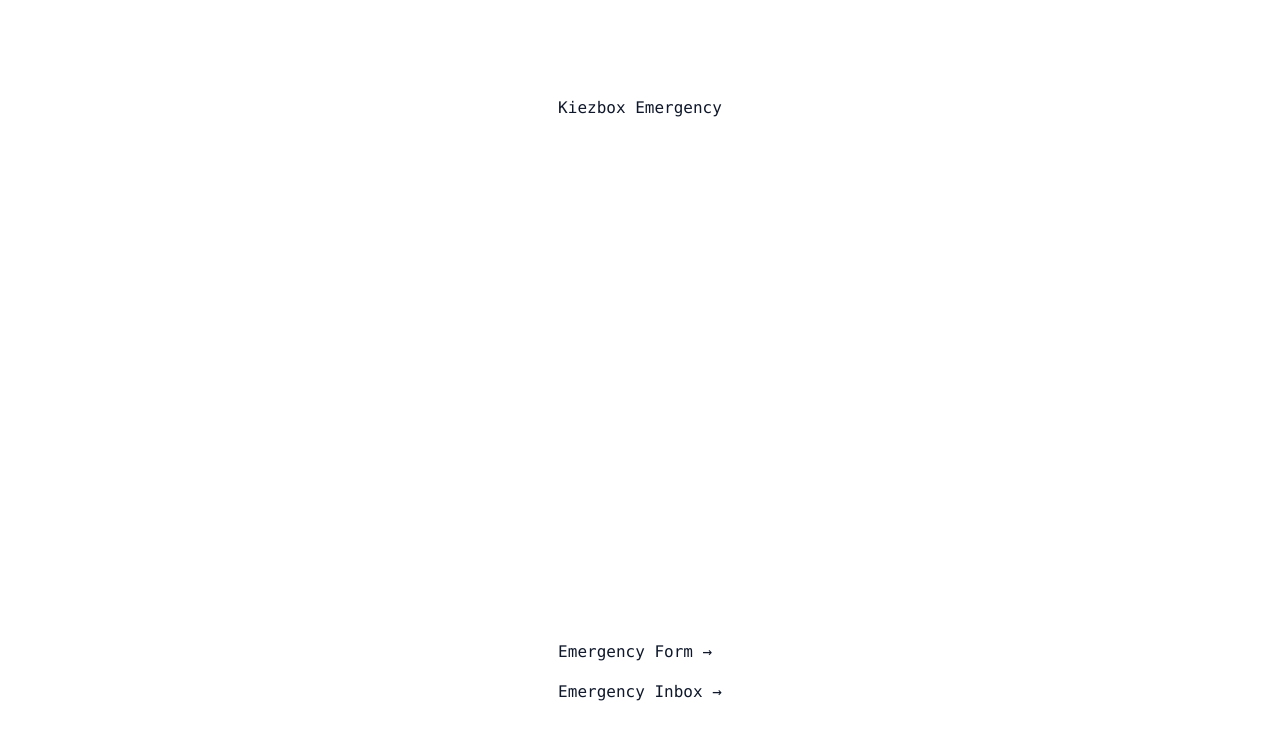
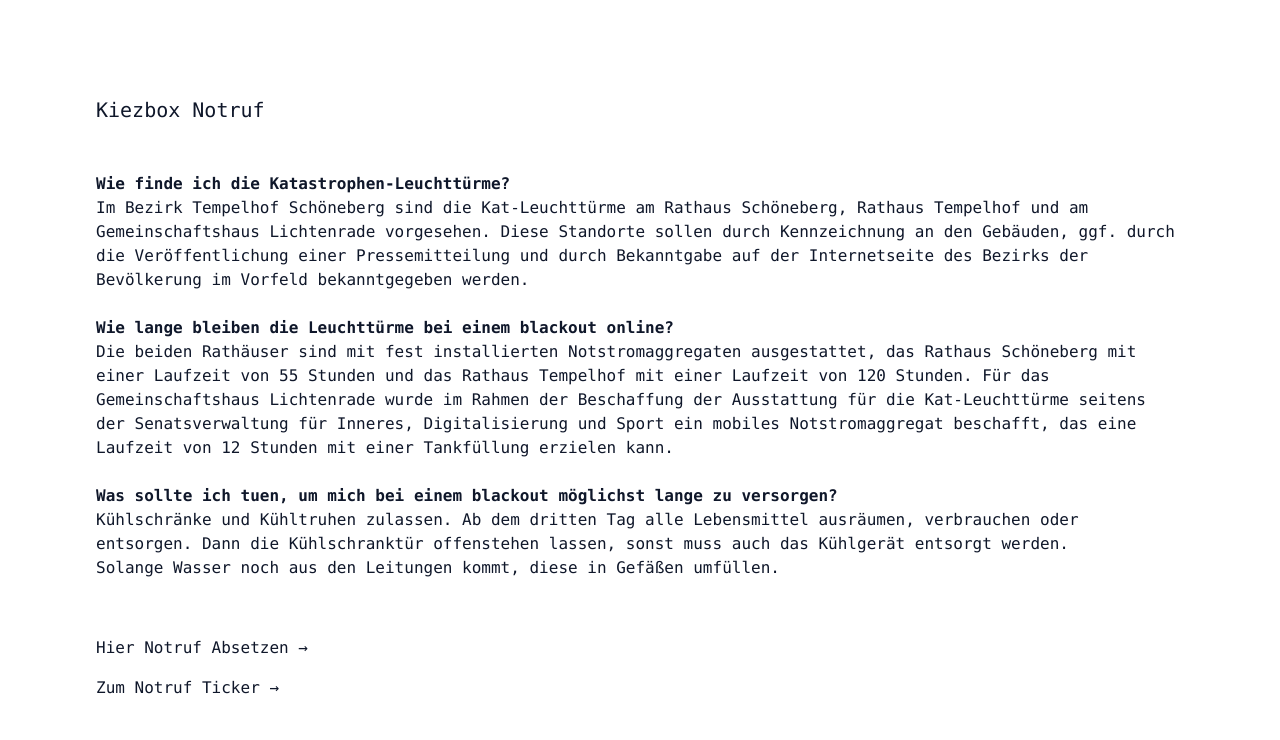
Before and after one commit to technologiestiftung/kiezbox-demo-frontend, a Next.js app: page / in a window 1280 px wide. Shown: the top 740 px of the page. Built offline with nearby package versions, Linux system fonts and the light colour scheme.

Commit message:
Deutsche Sprache

```diff
--- a/pages/emergency.tsx
+++ b/pages/emergency.tsx
@@ -46,8 +46,8 @@ const EmergencyCallPage = () => {
     <main className="flex min-h-screen flex-col items-center justify-between p-24">
       <SuccessModal isopen={modalOpen} onClose={(e) => resetHandler(e)} />
       <div className="z-10 w-full max-w-3xl items-center justify-start font-mono text-sm flex flex-col gap-4">
-        <h1 className="text-xl">Kiezbox Demo</h1>
-        <p>Fill out this form to send an emergency call</p>
+        <h1 className="text-xl">Kiezbox Notruf</h1>
+        <p>Fülle die Form aus um einen Notruf abzusetzen</p>
         <form
           className="w-full flex flex-col items-center gap-1.5"
           onSubmit={(e) => submitHandler(e)}
@@ -59,47 +59,47 @@ const EmergencyCallPage = () => {
             <Input
               type="text"
               id="callerName"
-              placeholder="Who are you"
+              placeholder="Wer bist du?"
               onChange={(e) => changeHandler(e)}
             />
           </div>
           <div className="grid w-full max-w-sm items-center gap-1.5 mt-6">
             <Label htmlFor="address">
-              <strong>Address</strong>
+              <strong>Adresse</strong>
             </Label>
             <Input
               type="text"
               id="address"
-              placeholder="Where are you"
+              placeholder="Wo befindest du dich gerade?"
               onChange={(e) => changeHandler(e)}
             />
           </div>
 
           <div className="grid w-full max-w-sm items-center gap-1.5 mt-6">
             <Label htmlFor="problem">
-              <strong>What happened</strong>
+              <strong>Was ist passiert?</strong>
             </Label>
             <Input
               type="text"
               id="problem"
-              placeholder="What kind of emergency"
+              placeholder="Beschreibe die Art des Notfalls"
               onChange={(e) => changeHandler(e)}
             />
           </div>
 
           <div className="grid w-full max-w-sm items-center gap-1.5 mt-6">
             <Label htmlFor="number_affected_ppl">
-              <strong>Who/how many are affected</strong>
+              <strong>Wie viele Personen sind betroffen?</strong>
             </Label>
             <Input
               type="number"
               id="number_affected_ppl"
-              placeholder="Estimation of people affected"
+              placeholder=""
               onChange={(e) => changeHandler(e)}
             />
           </div>
           <Button type="submit" className="mt-4 w-full max-w-sm">
-            Send Emergency Call
+            Notruf abschicken
           </Button>
         </form>
       </div>
--- a/pages/inbox.tsx
+++ b/pages/inbox.tsx
@@ -46,7 +46,7 @@ const Page = () => {
   return (
     <main className="flex min-h-screen flex-col items-center justify-between p-24">
       <div className="z-10 w-full max-w-3xl items-start justify-start font-mono text-sm flex flex-col gap-4">
-        <h1 className="text-xl">Emergency Ticker</h1>
+        <h1 className="text-xl">Notruf Ticker</h1>
         {messages &&
           messages
             .sort((a, b) => b.id - a.id)
--- a/pages/index.tsx
+++ b/pages/index.tsx
@@ -4,11 +4,49 @@ import Link from "next/link";
 
 export default function Home() {
   return (
-    <main className="flex min-h-screen flex-col items-center justify-between p-24">
-      <h1>Kiezbox Emergency</h1>
+    <main className="flex min-h-screen flex-col gap-4 p-24">
+      <h1 className="text-xl mb-8">Kiezbox Notruf</h1>
+      <p>
+        <strong>Wie finde ich die Katastrophen-Leuchttürme?</strong>
+        <br />
+        Im Bezirk Tempelhof Schöneberg sind die Kat-Leuchttürme am Rathaus
+        Schöneberg, Rathaus Tempelhof und am Gemeinschaftshaus Lichtenrade
+        vorgesehen. Diese Standorte sollen durch Kennzeichnung an den Gebäuden,
+        ggf. durch die Veröffentlichung einer Pressemitteilung und durch
+        Bekanntgabe auf der Internetseite des Bezirks der Bevölkerung im Vorfeld
+        bekanntgegeben werden.
+        <br />
+        <br />
+        <strong>
+          Wie lange bleiben die Leuchttürme bei einem blackout online?
+        </strong>
+        <br />
+        Die beiden Rathäuser sind mit fest installierten Notstromaggregaten
+        ausgestattet, das Rathaus Schöneberg mit einer Laufzeit von 55 Stunden
+        und das Rathaus Tempelhof mit einer Laufzeit von 120 Stunden. Für das
+        Gemeinschaftshaus Lichtenrade wurde im Rahmen der Beschaffung der
+        Ausstattung für die Kat-Leuchttürme seitens der Senatsverwaltung für
+        Inneres, Digitalisierung und Sport ein mobiles Notstromaggregat
+        beschafft, das eine Laufzeit von 12 Stunden mit einer Tankfüllung
+        erzielen kann.
+        <br />
+        <br />
+        <strong>
+          Was sollte ich tuen, um mich bei einem blackout möglichst lange zu
+          versorgen?
+        </strong>
+        <br />
+        Kühlschränke und Kühltruhen zulassen. Ab dem dritten Tag alle
+        Lebensmittel ausräumen, verbrauchen oder entsorgen. Dann die
+        Kühlschranktür offenstehen lassen, sonst muss auch das Kühlgerät
+        entsorgt werden.
+        <br /> Solange Wasser noch aus den Leitungen kommt, diese in Gefäßen
+        umfüllen.
+      </p>
+      <br />
       <div className="flex flex-col gap-4">
-        <Link href="/emergency">Emergency Form →</Link>
-        <Link href="/inbox">Emergency Inbox →</Link>
+        <Link href="/emergency">Hier Notruf Absetzen →</Link>
+        <Link href="/inbox">Zum Notruf Ticker →</Link>
       </div>
     </main>
   );
```
